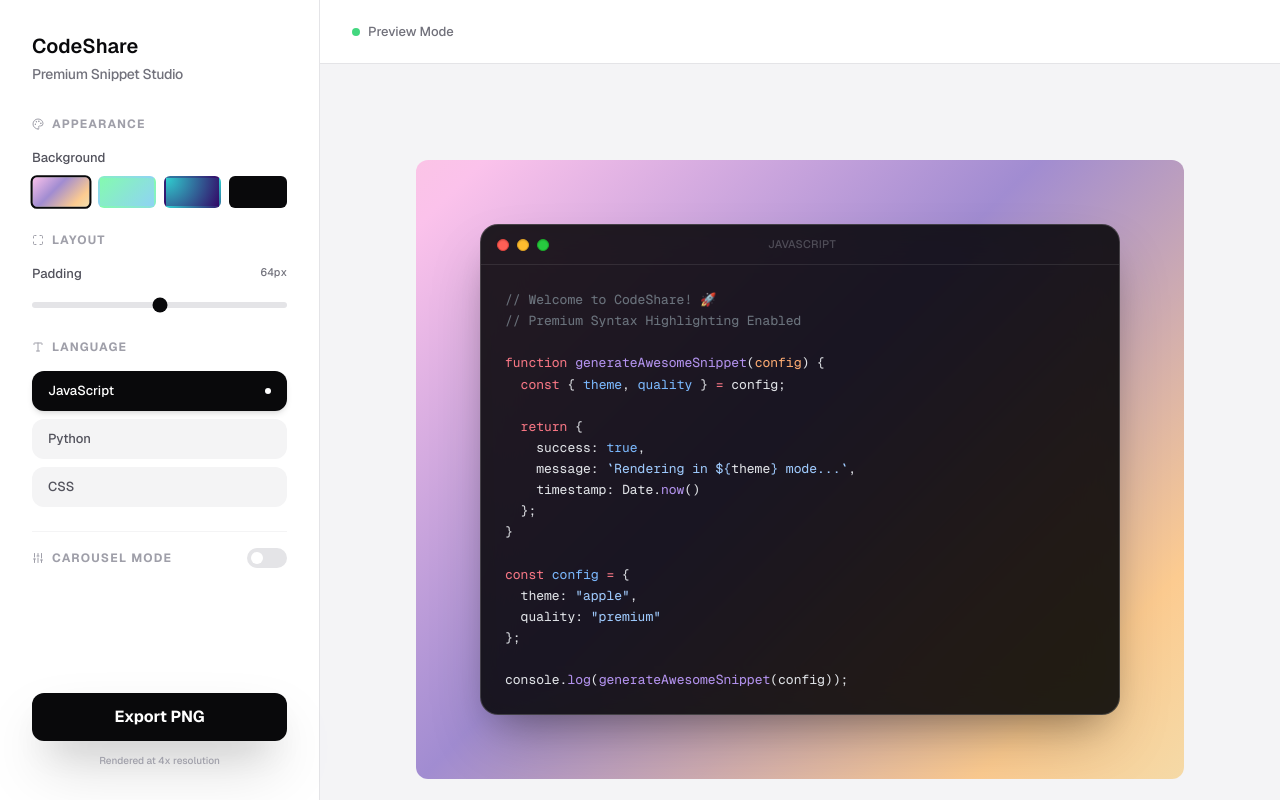
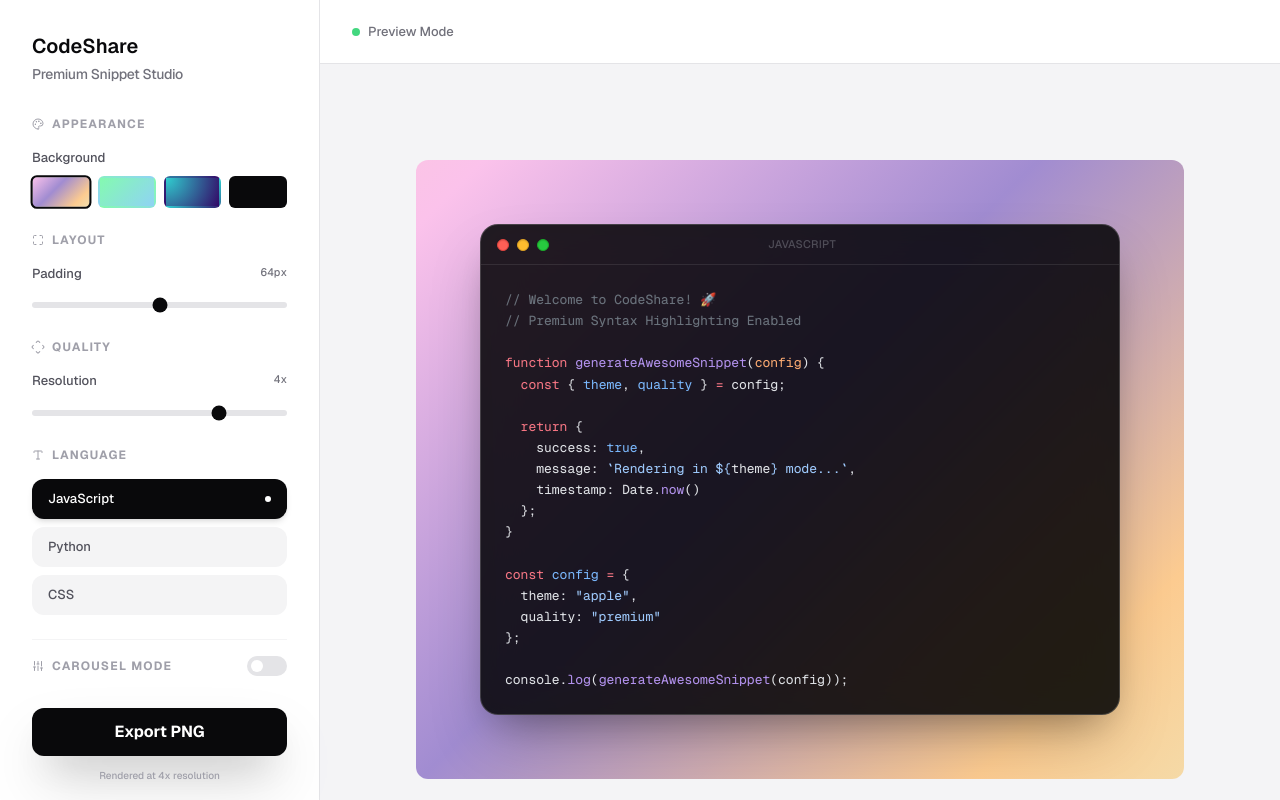
Before and after one commit to Dhaafin/code-share, a Next.js app: page / in a window 1280 px wide. Built offline with nearby package versions, Linux system fonts and the light colour scheme.

Commit message:
feat : add quality scaling

```diff
--- a/src/app/page.jsx
+++ b/src/app/page.jsx
@@ -13,7 +13,8 @@
     glassmorphism: true,
     language: "javascript",
     multiPage: false,
-    linesPerPage: 20
+    linesPerPage: 20,
+    quality: 4
   });
 
   const [code, setCode] = useState(`// Welcome to CodeShare! 🚀
@@ -47,7 +48,7 @@
     try {
       if (!settings.multiPage) {
         setExportStatus("Generating image...");
-        const dataUrl = await toPng(exportRef.current, { cacheBust: true, pixelRatio: 4 });
+        const dataUrl = await toPng(exportRef.current, { cacheBust: true, pixelRatio: settings.quality });
         const link = document.createElement('a');
         link.download = `codeshare-${Date.now()}.png`;
         link.href = dataUrl;
@@ -69,7 +70,7 @@
           // Wait for Shiki highlighting to catch up (it's async)
           await new Promise(resolve => setTimeout(resolve, 800));
 
-          const dataUrl = await toPng(exportRef.current, { cacheBust: true, pixelRatio: 4 });
+          const dataUrl = await toPng(exportRef.current, { cacheBust: true, pixelRatio: settings.quality });
           const link = document.createElement('a');
           link.download = `codeshare-part-${i + 1}-${Date.now()}.png`;
           link.href = dataUrl;
--- a/src/components/Sidebar.jsx
+++ b/src/components/Sidebar.jsx
@@ -55,6 +55,30 @@
                 step="8"
                 value={settings.padding}
                 onChange={(e) => setSettings({ ...settings, padding: parseInt(e.target.value) })}
+                className="w-full h-1.5 bg-zinc-200 dark:bg-zinc-800 rounded-lg appearance-none cursor-pointer accent-zinc-950 dark:accent-white"
+              />
+            </div>
+          </div>
+        </div>
+
+        {/* Quality Section */}
+        <div className="space-y-4">
+          <label className="flex items-center gap-2 text-xs font-bold uppercase tracking-widest text-zinc-400">
+            <Maximize className="w-3 h-3 rotate-45" /> Quality
+          </label>
+          <div className="space-y-4">
+            <div className="space-y-2">
+              <div className="flex justify-between text-[13px] font-medium text-zinc-600 dark:text-zinc-400">
+                <span>Resolution</span>
+                <span className="text-zinc-500 font-mono text-[11px]">{settings.quality}x</span>
+              </div>
+              <input
+                type="range"
+                min="1"
+                max="5"
+                step="1"
+                value={settings.quality}
+                onChange={(e) => setSettings({ ...settings, quality: parseInt(e.target.value) })}
                 className="w-full h-1.5 bg-zinc-200 dark:bg-zinc-800 rounded-lg appearance-none cursor-pointer accent-zinc-950 dark:accent-white"
               />
             </div>
@@ -147,7 +171,7 @@
             "Export PNG"
           )}
         </button>
-        <p className="text-[10px] text-center mt-3 text-zinc-400 font-medium">Rendered at 4x resolution</p>
+        <p className="text-[10px] text-center mt-3 text-zinc-400 font-medium">Rendered at {settings.quality}x resolution</p>
       </div>
     </div>
   );
```
